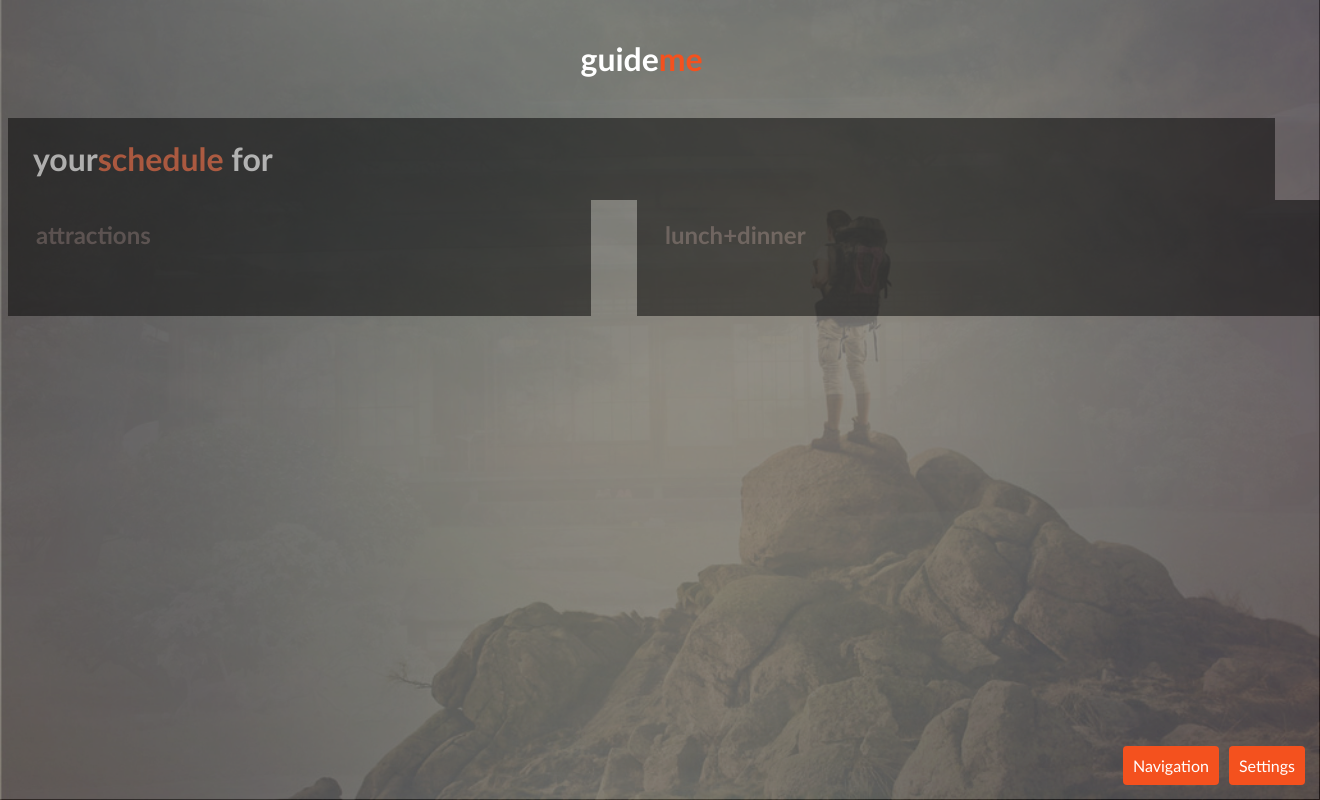
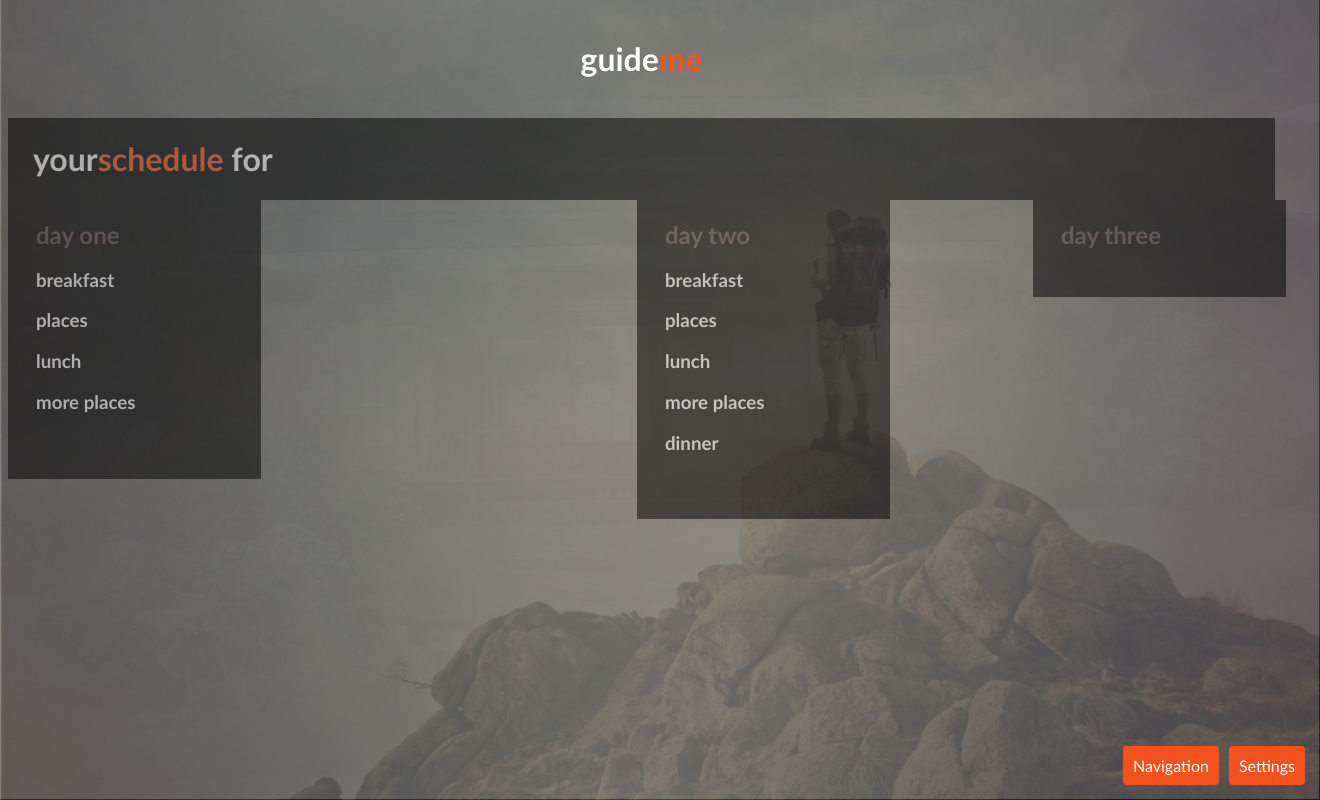
Before and after one commit to geocas38/csgangstas, a Python web app: template touristhotspot/templates/calendar.html in a window 1320 px wide. Run offline with Jinja, Linux system fonts and the light colour scheme; the template is opened without the code that fills it, so the values that code supplies are empty.

Commit message:
Here's all the stuff you guys need

```diff
--- a/touristhotspot/main.py
+++ b/touristhotspot/main.py
@@ -37,7 +37,7 @@ class CalendarHandler(webapp2.RequestHandler):
     def get(self):
         template = jinja_environment.get_template('calendar.html')
         logout = {'logout':users.create_logout_url('/')}
-        self.response.out.write(template.render(logout))
+        #self.response.out.write(template.render(logout))
         #user = User.query().filter().keys
         #print user
 #pulls list out of Datastore
--- a/touristhotspot/static/tour.css
+++ b/touristhotspot/static/tour.css
@@ -237,7 +237,7 @@ if it doesn't work, try position: relative and top:100%
   padding-left: 28px;
   padding-right: 28px;
   padding-bottom: 28px;
-  margin-left: 604px;
+  margin-left: 612px;
   background-color: black;
   z-index: 1;
   color: white;
@@ -263,7 +263,7 @@ if it doesn't work, try position: relative and top:100%
 }
 
 #col1{
-  width: 46%;
+  width: 20%;
   display: inline-block;
   float: left;
   position: absolute;
@@ -276,7 +276,7 @@ if it doesn't work, try position: relative and top:100%
   color: white;
 }
 #col2{
-  width: 54%;
+  width: 20%;
   display: inline-block;;
   float: left;
   position: absolute;
@@ -289,14 +289,14 @@ if it doesn't work, try position: relative and top:100%
   color: white;
 }
 #col3{
-  width: 54%;
+  width: 20%;
   display: inline-block;;
   float: left;
   position: absolute;
   padding-left: 28px;
   padding-right: 28px;
   padding-bottom: 28px;
-  margin-left: 604px;
+  margin-left: 1000px;
   background-color: black;
   z-index: 1;
   color: white;
--- a/touristhotspot/templates/calendar.html
+++ b/touristhotspot/templates/calendar.html
@@ -16,60 +16,75 @@
       <div id="contain">
     <h1>your<strong>schedule</strong> for {{search_city}}<strong>{{search_state}}</strong></h1>
     <div id="col1">
-        <h2 style="color: #584744">attractions</h2>
+        <h2 style="color: #584744">day one</h2>
+          <h3>breakfast</h3>
+            {% for resturant in rd1b1 %}
+                <p>  {{resturant}} </p>
+            {% endfor %}
+          <h3>places</h3>
             {% for locations in ad1p1 %}
                 <p>  {{locations}} </p>
             {% endfor %}
+          <h3>lunch</h3>
+            {% for locations in rd1g1 %}
+                <p>  {{locations}} </p>
+            {% endfor %}
+          <h3>more places</h3>
             {% for locations in ad1p2 %}
                 <p>  {{locations}} </p>
             {% endfor %}
-            {% for locations in ad2p1 %}
+            {% for locations in rd1g2 %}
                 <p>  {{locations}} </p>
             {% endfor %}
-            {% for locations in ad2p2 %}
+          <br>
+    </div>
+    <div id="col2">
+      <h2 style="color: #584744">day two</h2>
+          <h3>breakfast</h3>
+          {% for resturant in rd2b2 %}
+              <p>  {{resturant}} </p>
+          {% endfor %}
+          <h3>places</h3>
+          {% for locations in ad2p1 %}
+              <p>  {{locations}} </p>
+          {% endfor %}
+          <h3>lunch</h3>
+          {% for locations in rd2g3 %}
+              <p>  {{locations}} </p>
+          {% endfor %}
+          <h3>more places</h3>
+          {% for locations in ad2p2 %}
+              <p>  {{locations}} </p>
+          {% endfor %}
+          <h3>dinner</h3>
+          {% for locations in rd2g4 %}
+              <p>  {{locations}} </p>
+          {% endfor %}
+        <br>
+      </div>
+        <div id="col3">
+        <h2 style="color: #584744">day three</h2>
+            {% for resturant in rd2b3 %}
+                <p>  {{resturant}} </p>
+            {% endfor %}
+            {% for locations in ad3p1 %}
                 <p>  {{locations}} </p>
             {% endfor %}
-            {% for locations in ad3p1 %}
+            {% for locations in rd3g5 %}
                 <p>  {{locations}} </p>
             {% endfor %}
             {% for locations in ad3p2 %}
                 <p>  {{locations}} </p>
             {% endfor %}
-          <br>
-    </div>
-    <div id="col2">
-        <h2 style="color: #584744">breakfast</h2>
-            {% for resturant in rd1b1 %}
-                <p>  {{resturant}} </p>
-            {% endfor %}
-            {% for resturant in rd2b2 %}
-                <p>  {{resturant}} </p>
-            {% endfor %}
-            {% for resturant in rd2b3 %}
-                <p>  {{resturant}} </p>
-            {% endfor %}
-          <br>
-        </div>
-        <div id="col3">
-        <h2 style="color: #584744">lunch+dinner</h2>
-            {% for locations in rd1g1 %}
-                <p>  {{locations}} </p>
-            {% endfor %}
-            {% for locations in rd1g2 %}
-                <p>  {{locations}} </p>
-            {% endfor %}
-            {% for locations in rd2g3 %}
-                <p>  {{locations}} </p>
-            {% endfor %}
-            {% for locations in rd2g4 %}
-                <p>  {{locations}} </p>
-            {% endfor %}
-            {% for locations in rd3g5 %}
-                <p>  {{locations}} </p>
-            {% endfor %}
             {% for locations in rd3g6 %}
                 <p>  {{locations}} </p>
             {% endfor %}
+
+
+
+
+
+
     </div>
 </div>
     <div class= "float_button"><a href="/intro" class="button"><span>Navigation</span></a><a href="/settings" class="button"><span>Settings</span></a></div>
```
Also changed, not shown: 1 other file.
